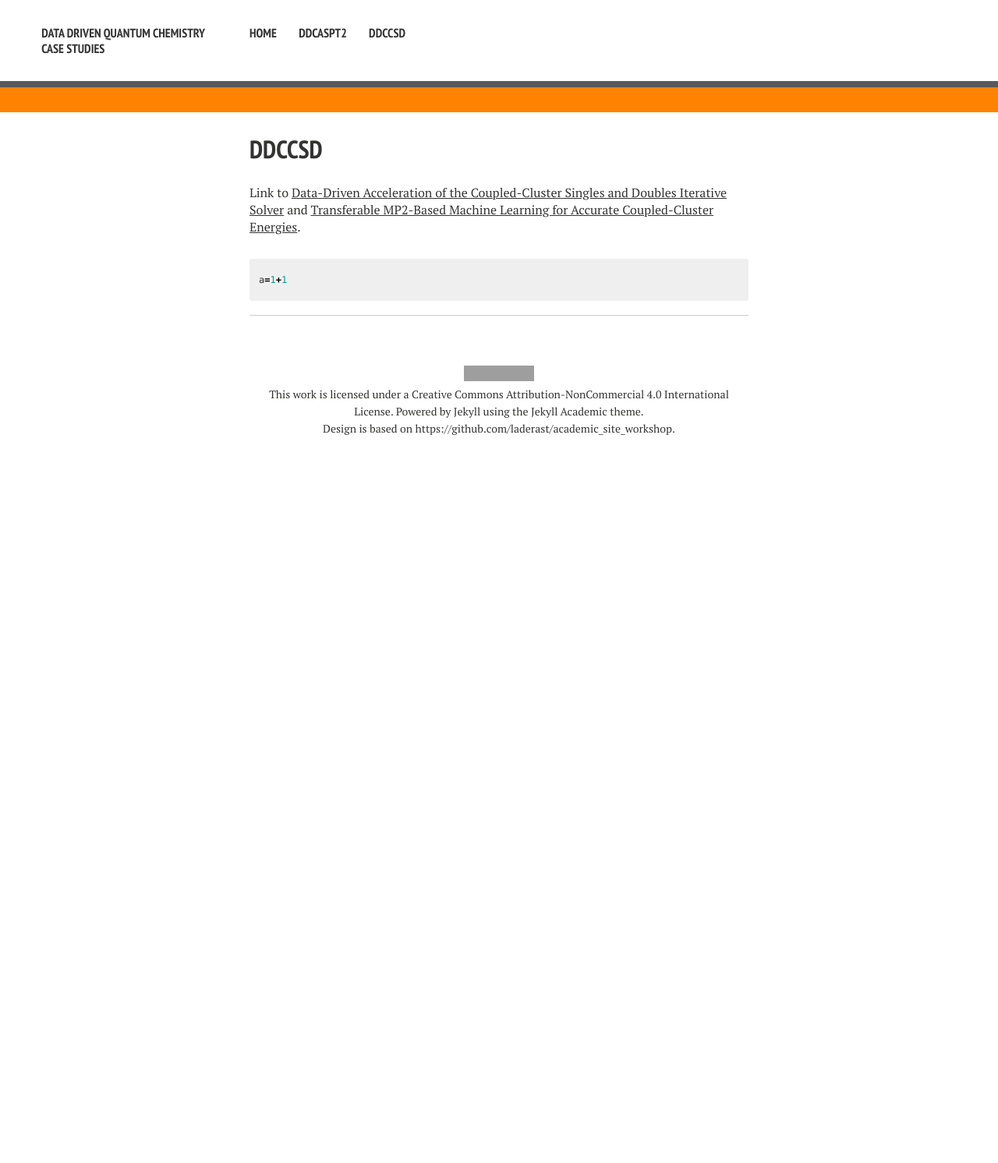
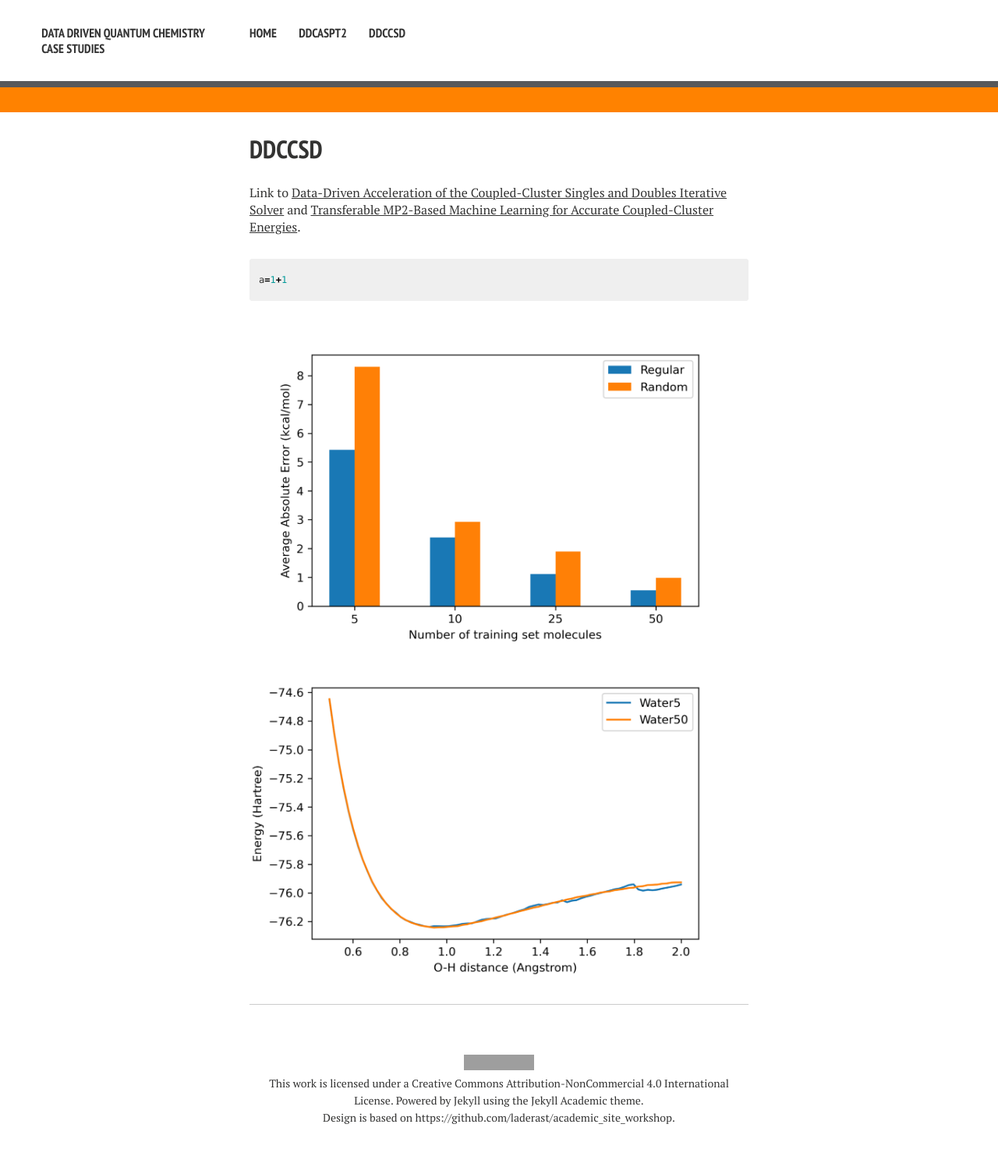
Before and after one commit to ChemRacer/DDQC_Demo, a Jekyll site: the page built from ddccsd.md, in a window 1280 px wide. Shown: the whole page at 78% size. Built offline with Jekyll 4.4.1, drawn with Linux system fonts in a browser that asks for light colours; nearby versions of some CDN libraries; before the commit the page ends 900 px from its top, so only the background shows below that; grey boxes are pictures that could not be loaded.

Commit message:
Tue Dec 14 14:52:44 EST 2021

````diff
--- a/ddccsd.md
+++ b/ddccsd.md
@@ -9,3 +9,7 @@ Link to [Data-Driven Acceleration of the Coupled-Cluster Singles and Doubles Ite
 ```python
 a=1+1
 ```
+
+
+![](/images/Water.png)
+![](/images/Water2.png)
````
Also changed, not shown: 2 other files.
